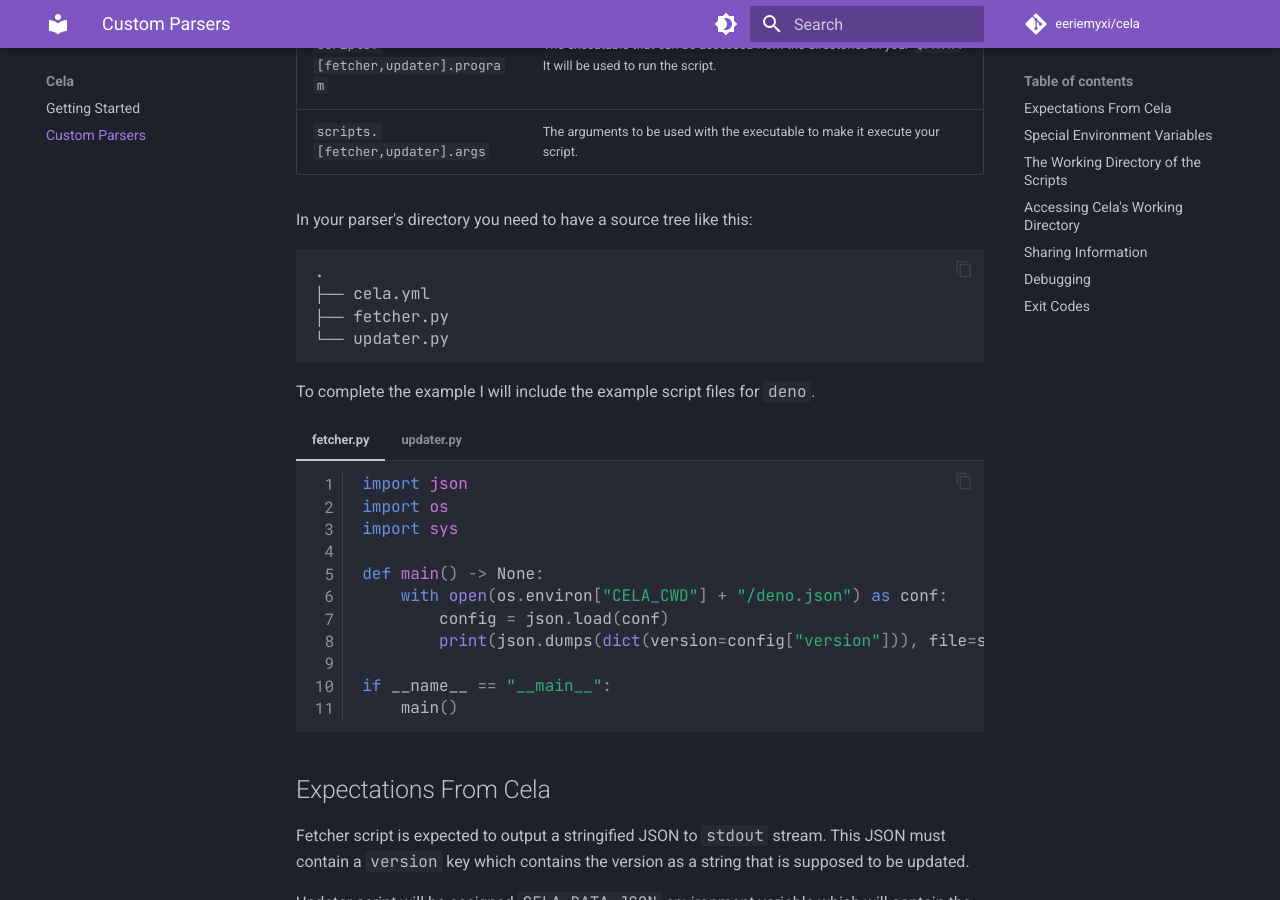
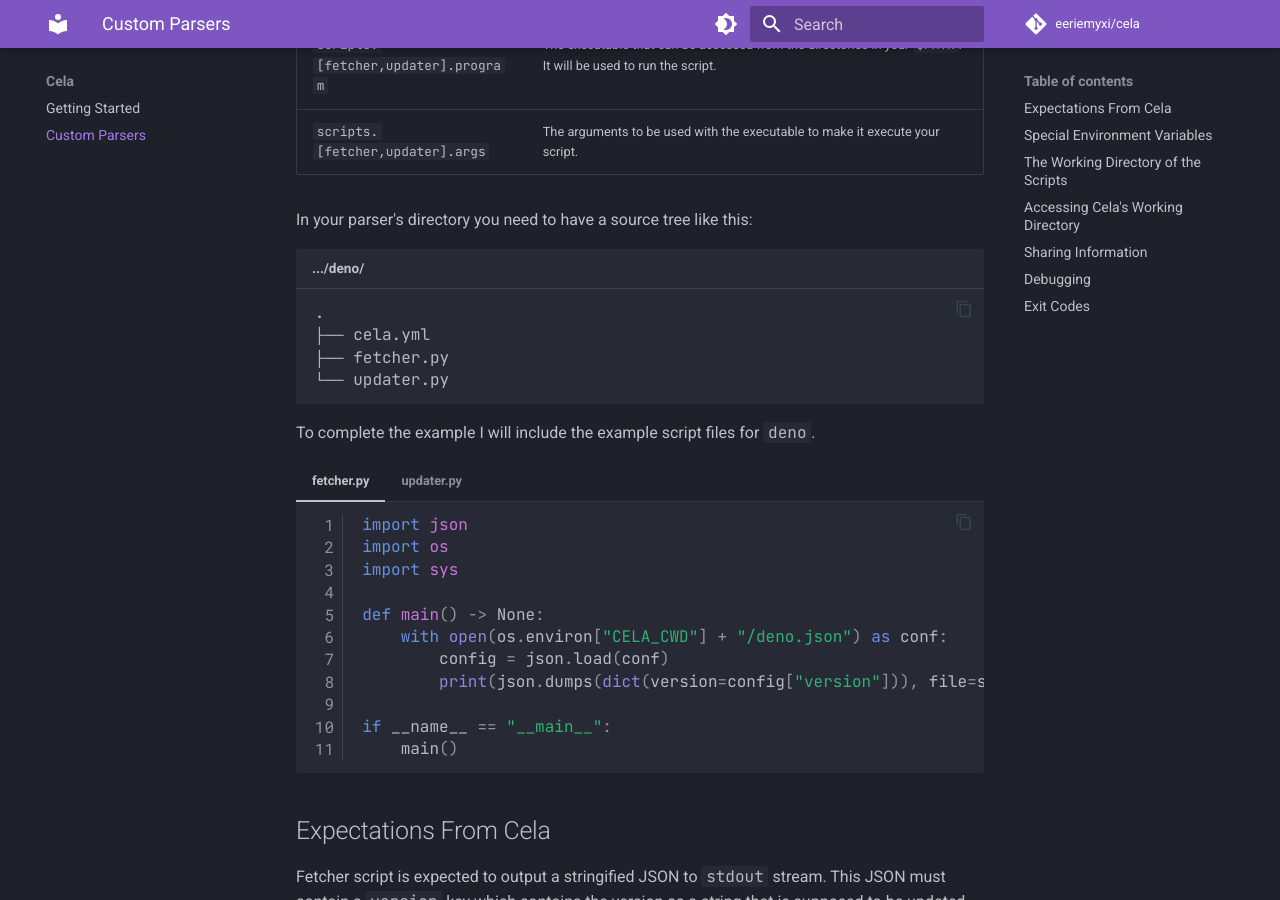
Before and after one commit to eeriemyxi/cela, an MkDocs documentation site: the page built from docs/custom-parsers.md, in a window 1280 px wide and 900 px high, scrolled down 1325 px. Built offline with MkDocs 1.6.1 and Material for MkDocs 9.7.7, drawn with Linux system fonts in a browser that asks for light colours; comment, search, counter and statistics services are not loaded.

Commit message:
feat(docs): add title to a codeblock

````diff
--- a/docs/custom-parsers.md
+++ b/docs/custom-parsers.md
@@ -54,7 +54,7 @@ scripts:
 
 In your parser's directory you need to have a source tree like this:
 
-```
+``` title=".../deno/"
 .
 ├── cela.yml
 ├── fetcher.py
````
Also changed, not shown: 1 other file.
